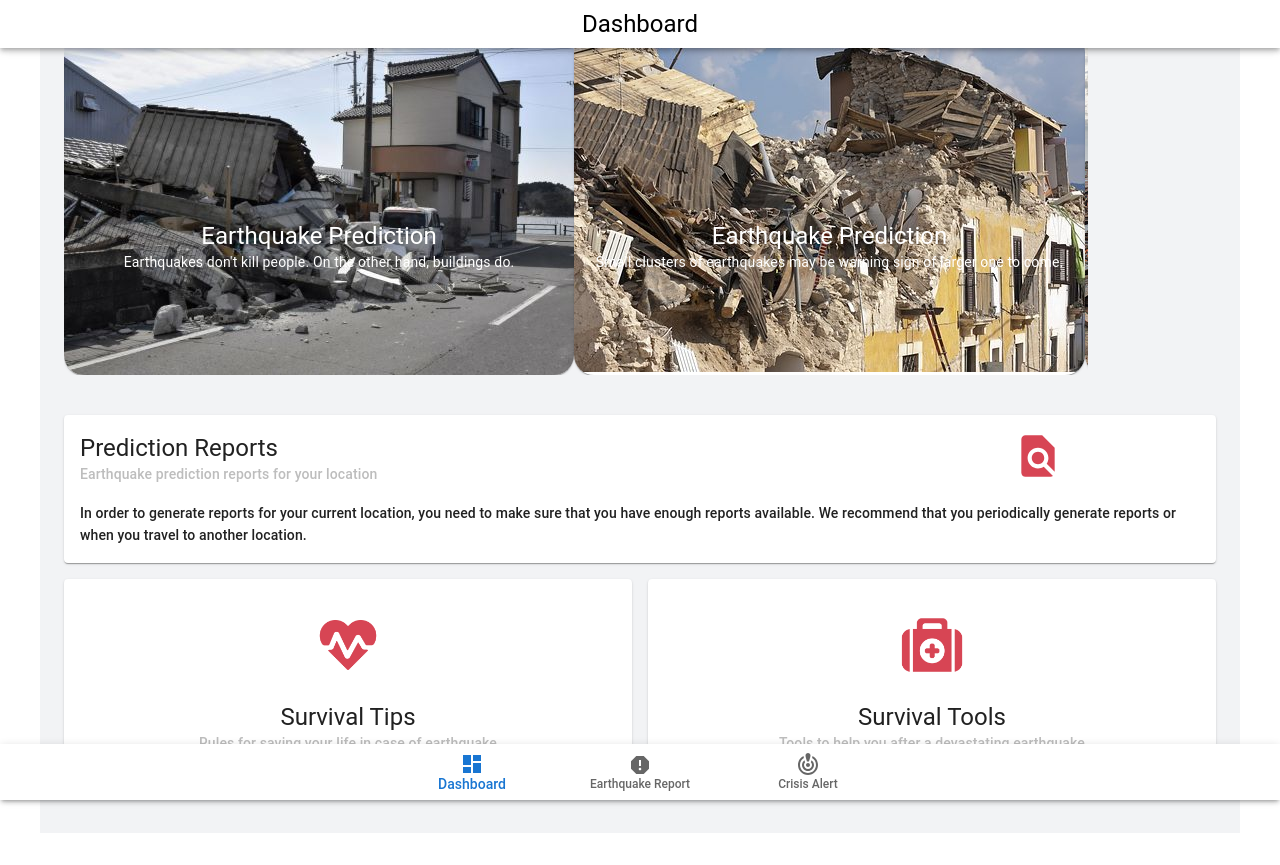
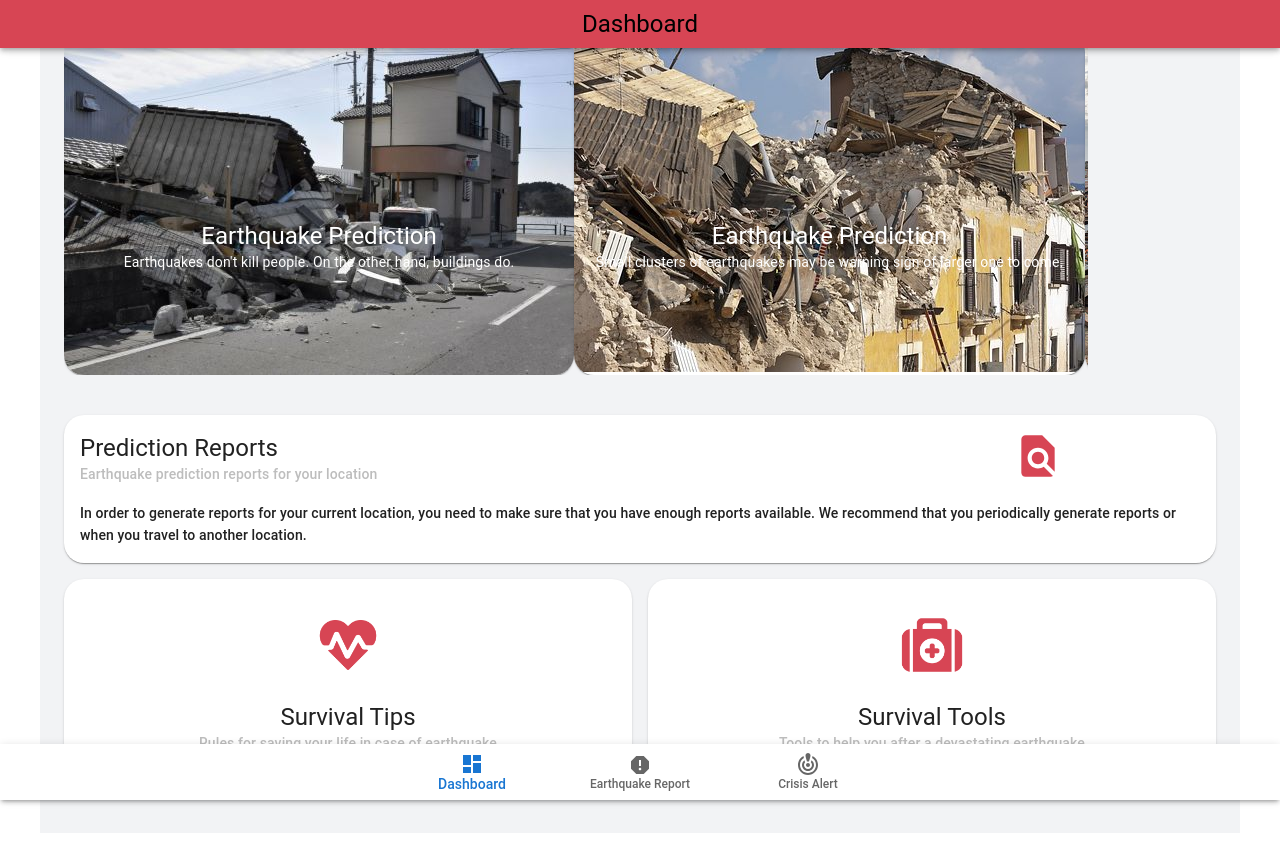
Before and after one commit to just3shot/earthquake-app, a React (Vite) app: page /home in a window 1280 px wide. Built offline with nearby package versions, Linux system fonts and the light colour scheme.

Commit message:
changed dashboard to red

```diff
--- a/src/home.jsx
+++ b/src/home.jsx
@@ -39,7 +39,7 @@ export default function home() {
     return (
         <Container sx={{ backgroundColor: '#F2F3F5' }}>
             <AppBar>
-                <Typography variant="h5" sx={{ flexGrow: 1, padding: 1, backgroundColor: 'white', color: 'black'}}>
+                <Typography variant="h5" sx={{ flexGrow: 1, padding: 1, backgroundColor: '#d74554', color: 'black' }}>
                     {value}
                 </Typography>
             </AppBar>
@@ -71,7 +71,7 @@ export default function home() {
                     </Box>
                     <Grid container spacing={2} alignItems="center">
                         <Grid item xs={12}>
-                            <Card>
+                            <Card sx={{ borderRadius: 5 }}>
                                 <Box align='left' sx={{ m: 2 }}>
                                     <Grid container rowSpacing={2} sx={{ alignItems: 'center' }}>
                                         <Grid item xs={10}>
@@ -90,7 +90,7 @@ export default function home() {
                         </Grid>
 
                         <Grid item xs={6}>
-                            <Card sx={{ width: '100%', height: '100%', mb:5}}>
+                            <Card sx={{ width: '100%', height: '100%', mb: 5, borderRadius: 5 }}>
                                 <CardActionArea href="/earthquake/tohoku_earthquake">
                                     <CardContent>
                                         <img src={HeartRed} height='100' width='100' />
@@ -102,7 +102,7 @@ export default function home() {
                             </Card>
                         </Grid>
                         <Grid item xs={6}>
-                            <Card sx={{ width: '100%', height: '100%', mb:5}}>
+                            <Card sx={{ width: '100%', height: '100%', mb: 5, borderRadius: 5 }}>
                                 <CardActionArea href="/earthquake/111">
                                     <CardContent>
                                         <img src={FirstAidKit} height='100' width='100' />
```
